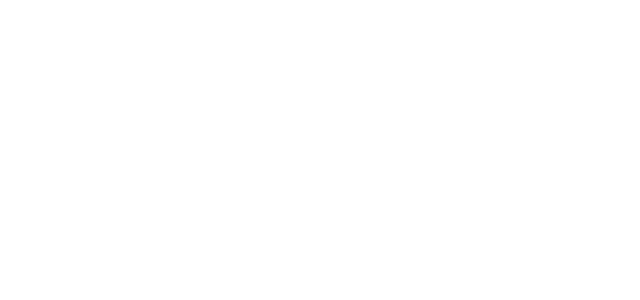
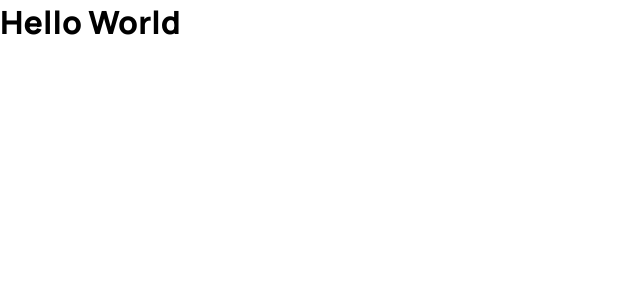
Before and after one commit to stevexero/advice-generator, a React (Create React App) app: page / in a window 1280 px wide. Shown: the top 300 px of the page, without its empty margins (0-640 px from the left). Built offline with nearby package versions, Linux system fonts and the light colour scheme.

Commit message:
set up root colors and font

```diff
--- a/src/App.js
+++ b/src/App.js
@@ -1,8 +1,7 @@
 function App() {
   return (
     <div>
-      {/*  */}
-      {/*  */}
+      <h1>Hello World</h1>
     </div>
   );
 }
--- a/src/index.css
+++ b/src/index.css
@@ -1,5 +1,21 @@
+@import url('https://fonts.googleapis.com/css2?family=Manrope:wght@800&display=swap');
+
 * {
   margin: 0;
   padding: 0;
   box-sizing: border-box;
 }
+
+:root {
+  --light-cyan: hsl(193, 38%, 86%);
+  --neon-green: hsl(150, 100%, 66%);
+  --grayish-blue: hsl(217, 19%, 38%);
+  --dark-grayish-blue: hsl(217, 19%, 24%);
+  --dark-blue: hsl(218, 23%, 16%);
+  --font-size-quote: 28px;
+}
+
+body {
+  font-family: 'Manrope', sans-serif;
+  font-weight: 800;
+}
```
